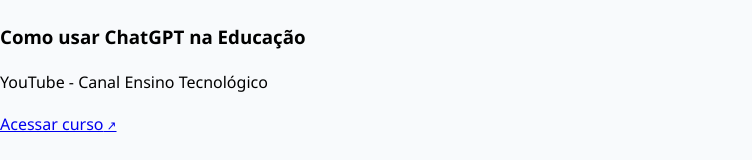
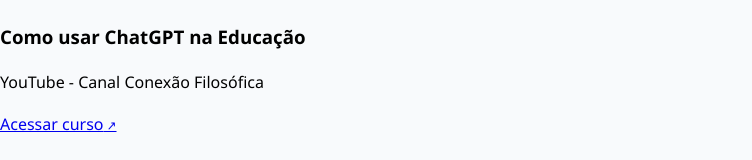
Before and after one commit to levimotaa/PortalEduc, a React (Create React App) app: page /PortalEduc/ia in a window 1280 px wide. Shown: the part 609-769 px from the top of the page, without its empty margins (0-752 px from the left). Built offline with nearby package versions, Linux system fonts and the light colour scheme.

Commit message:
fix links IA + tech

```diff
--- a/src/pages/AI.js
+++ b/src/pages/AI.js
@@ -13,8 +13,8 @@
     },
     {
       title: "Como usar ChatGPT na Educação",
-      source: "YouTube - Canal Ensino Tecnológico",
-      link: "https://www.youtube.com/watch?v=exemplo"
+      source: "YouTube - Canal Conexão Filosófica",
+      link: "https://www.youtube.com/watch?v=iE9DOhrJlpI&ab_channel=Conex%C3%A3oFilos%C3%B3fica"
     },
     {
       title: "Ferramentas de IA para Planejamento de Aulas",
--- a/src/pages/Tech.js
+++ b/src/pages/Tech.js
@@ -9,7 +9,7 @@
     {
       title: "Tecnologias Educacionais Inovadoras",
       source: "Fundação Bradesco",
-      link: "https://www.ev.org.br/cursos/tecnologias-educacionais"
+      link: "https://www.ev.org.br/areas-de-interesse/educacao-e-tecnologia"
     },
     {
       title: "Google Sala de Aula (Google Classroom)",
@@ -19,7 +19,7 @@
     {
       title: "Ferramentas Digitais para Aprendizagem Ativa",
       source: "Coursera",
-      link: "https://www.coursera.org/learn/ferramentas-digitais-educacao"
+      link: "https://www.coursera.org/learn/ensino-hibrido"
     }
   ];
 
```
